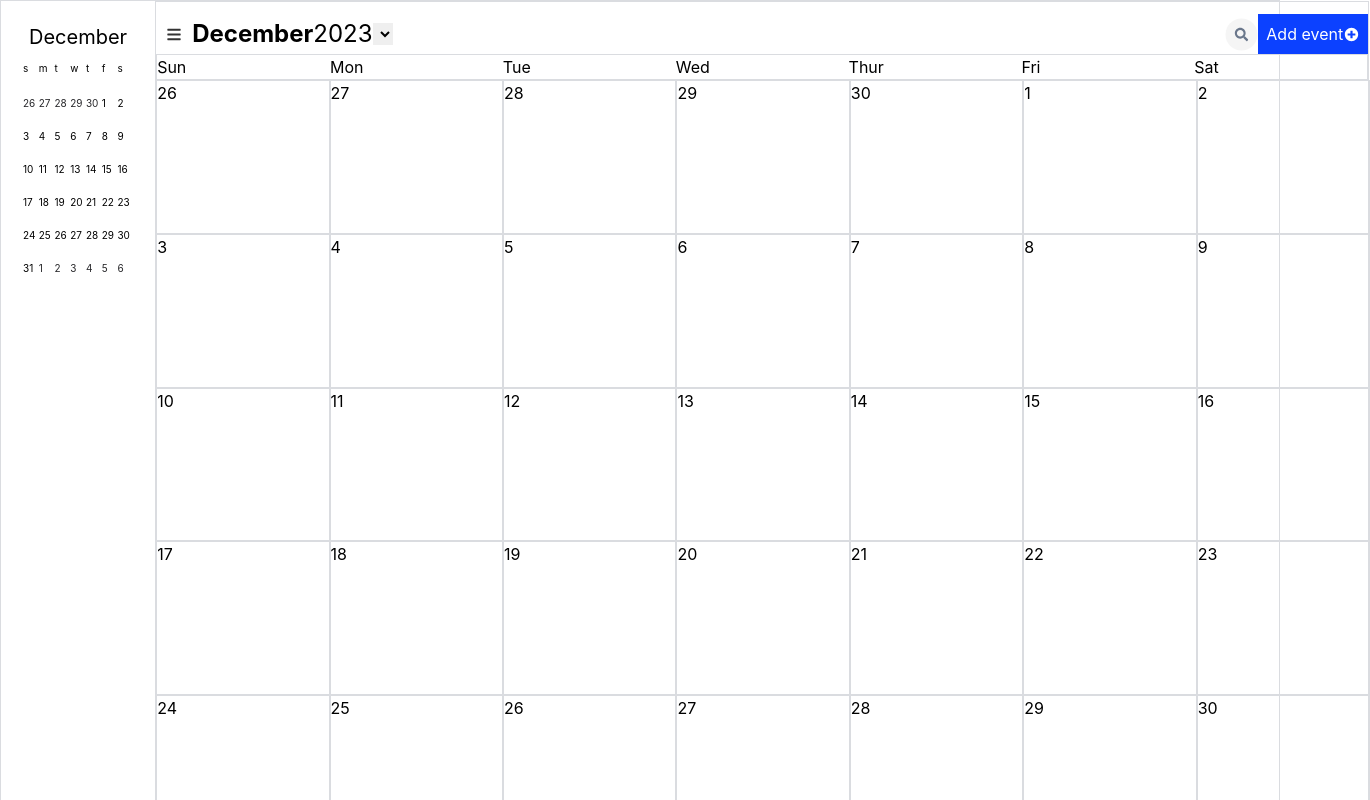
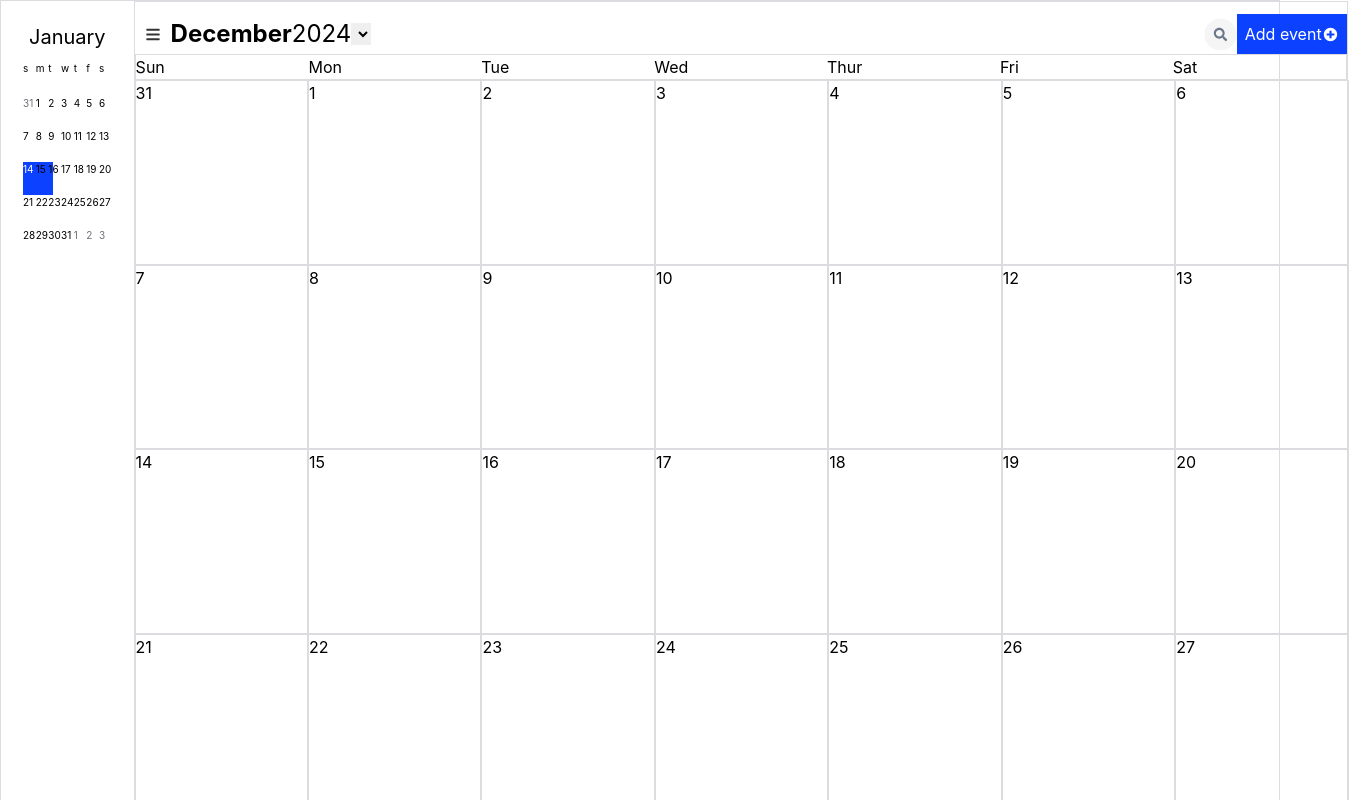
Before and after one commit to lindychi/frontend-bootcamp, a React (Create React App) app: page / in a window 1280 px wide. Shown: the top 800 px of the page, 1370 px wide, since content can reach past the window. Built offline with nearby package versions, Linux system fonts and the light colour scheme.

Commit message:
today 완료

```diff
--- a/src/App.tsx
+++ b/src/App.tsx
@@ -13,31 +13,40 @@ import Search from "./icons/Search";
 import Plus from "./icons/Plus";
 
 function App() {
-  const [selectedMonth, setSelectedMonth] = React.useState(12);
-  const [selectedYear, setSelectedYear] = React.useState(2023);
-  const targetCalendarDates: Date[] = getCalendarDates(
-    selectedYear,
-    selectedMonth
-  );
-
+  const today = new Date();
+  const [selectedMonth, setSelectedMonth] = React.useState(today.getMonth() + 1);
+  const [selectedYear, setSelectedYear] = React.useState(today.getFullYear());
+  const targetCalendarDates: Date[] = getCalendarDates(selectedYear, selectedMonth);
 
   return <div className="flex flex-row w-full h-full outer-box">
 <div className="w-[250px] h-max-[1024px] p-3">
 
  <div className=" p-[10px] grid gap-2.5">
-   <div className="items-center  px-[6px] text-xl grid justify-start"> {getMonthString(12)} </div>
+   <div className="items-center  px-[6px] text-xl grid justify-start"> {getMonthString(selectedMonth)}</div>
    <div className="grid grid-cols-7 text-[10px] "> {dayList.map((day, index) => (<div className="w-[26px] h-[25px]" key={index}>{day.short}  </div>))} </div>
-   <div className="grid grid-cols-7 text-[10px]">
-            {targetCalendarDates.map((date: Date, index) => {
+   <div className="grid grid-cols-7 text-[10px] "> {targetCalendarDates.map((date: Date, index) => {
               const isCurrentMonth =
                 date.getMonth() + 1 === selectedMonth && date.getFullYear() === selectedYear;
-              const textColorClass = isCurrentMonth ? '' : 'text-zinc-800';
+              const isToday =
+                date.getDate() === today.getDate() &&
+                date.getMonth() === today.getMonth() &&
+                date.getFullYear() === today.getFullYear();
+
 
               return (
-                <div className={`w-[30px] h-[33px] ${textColorClass}`} key={index}>
+                <div
+                key={index}
+                className={clsx('w-[30px] h-[33px]', {
+                  'bg-primary text-white': isToday,
+                  'text-black': !isToday && isCurrentMonth,
+                  'text-zinc-500': !isToday && !isCurrentMonth,
+                })}
+                >
                   {date.getDate()}
-                </div>);
-            })} </div>
+                </div>
+              );
+            })}
+       </div>
   </div>
 
 
```
